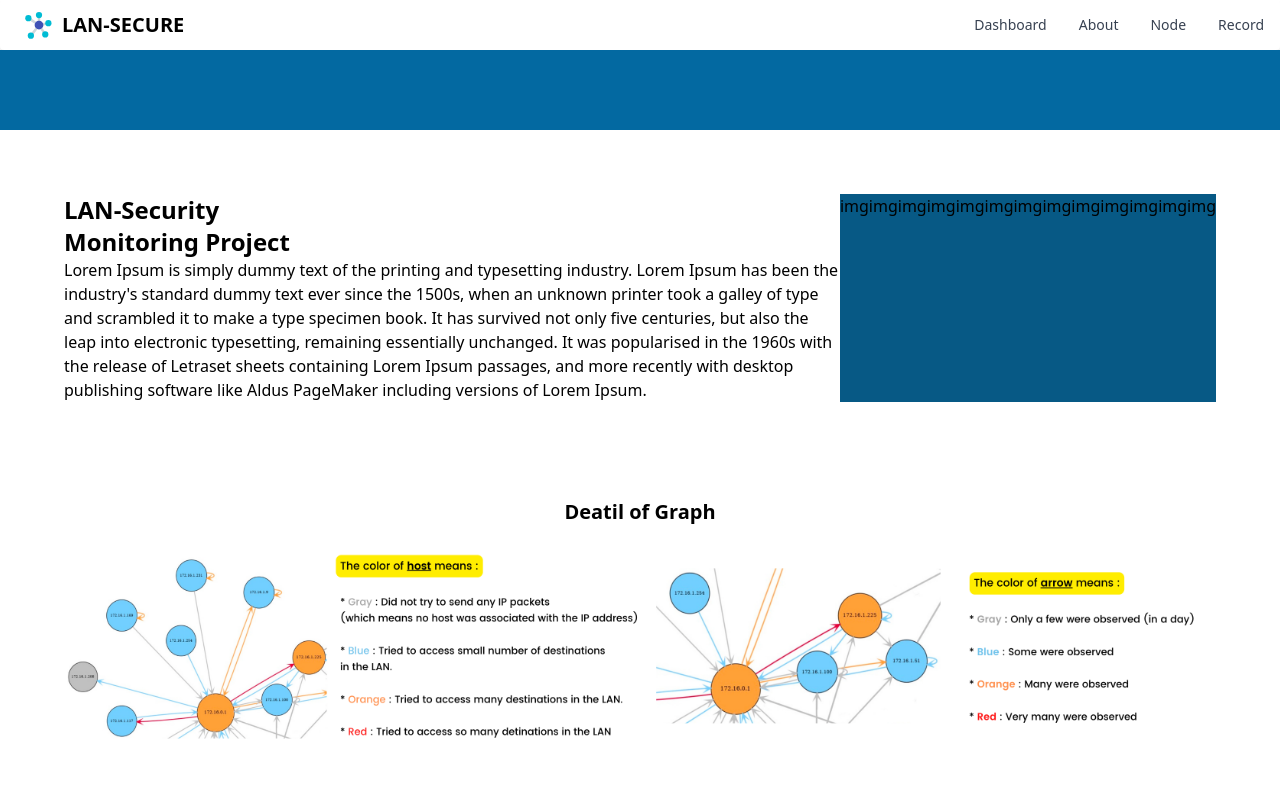
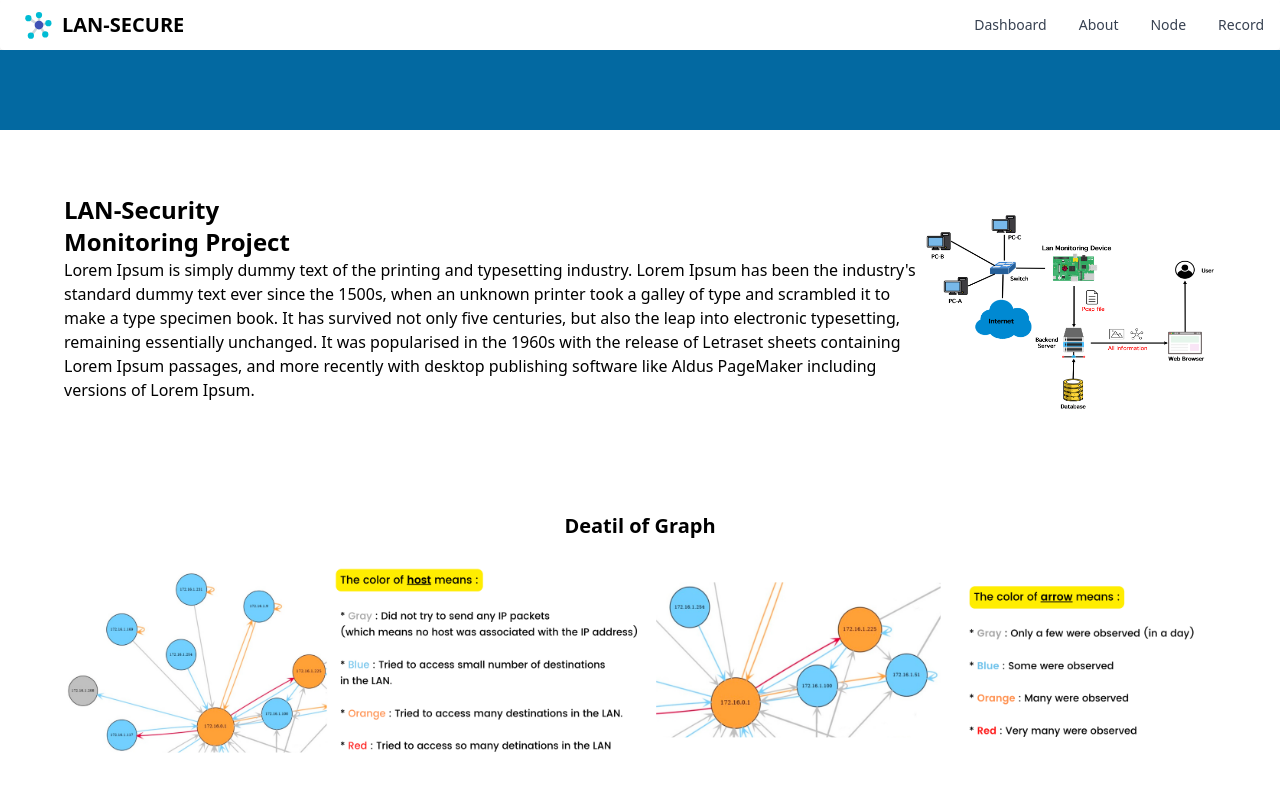
Before and after one commit to ribbinpo/lan-secure-frontend, a Next.js app: page /about in a window 1280 px wide. Shown: the top 800 px of the page. Built offline with nearby package versions, Linux system fonts and the light colour scheme.

Commit message:
Updat about page

```diff
--- a/pages/about.jsx
+++ b/pages/about.jsx
@@ -43,9 +43,17 @@ const node = () => {
                  with desktop publishing software like Aldus PageMaker
                   including versions of Lorem Ipsum.</div>
         </div>
-        <div className="bg-sky-800 w-full">
-          <div>imgimgimgimgimgimgimgimgimgimgimgimgimg</div>
-        </div>
+        <div className="flex justify mt-5">
+          <div className="w-full">
+            <Image
+              src="/assets/design.png"
+              alt="Picture of the author"
+              width="1500"
+              height="1000"
+            />
+          </div>
+          </div>
+
       </div>
       <div className="text-xl font-bold mt-16 w-ful grid justify-items-center pt-8">
         <div>Deatil of Graph</div>
```
Also changed, not shown: public/assets/design.png (added).
